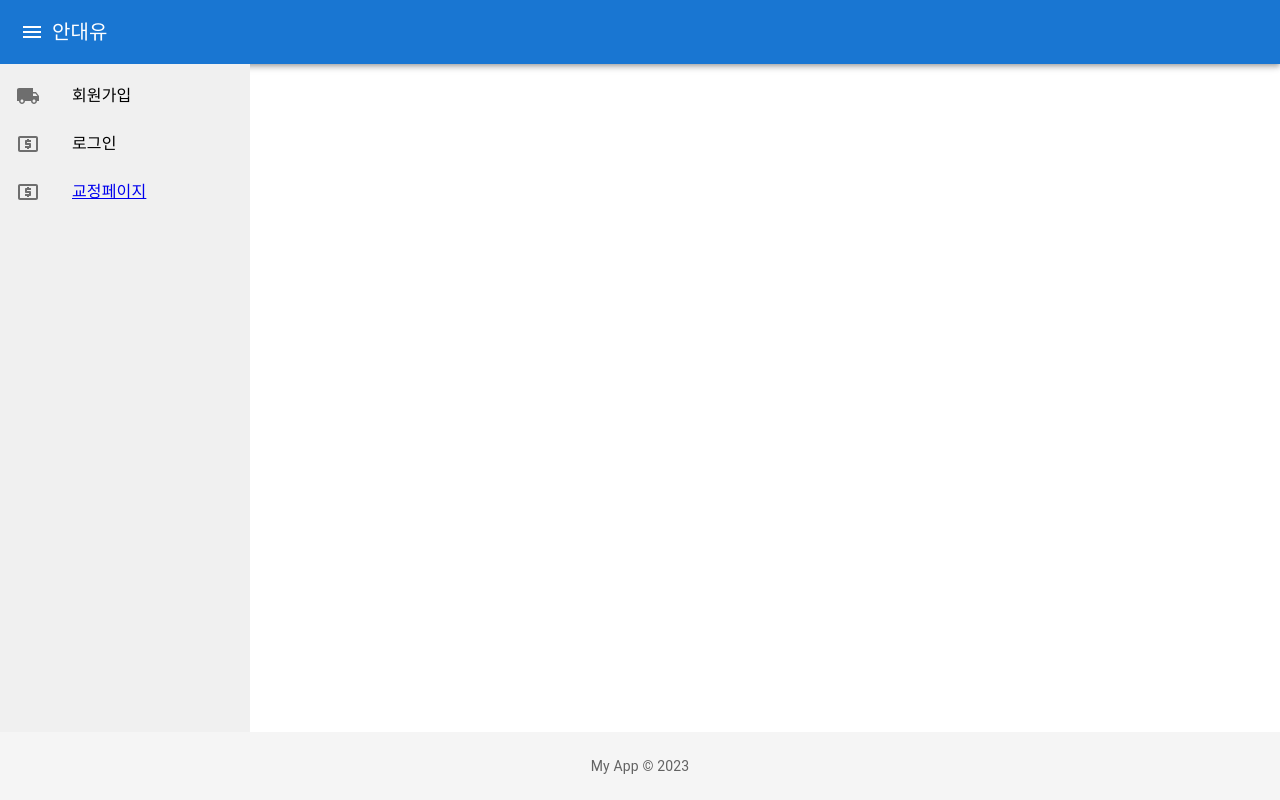
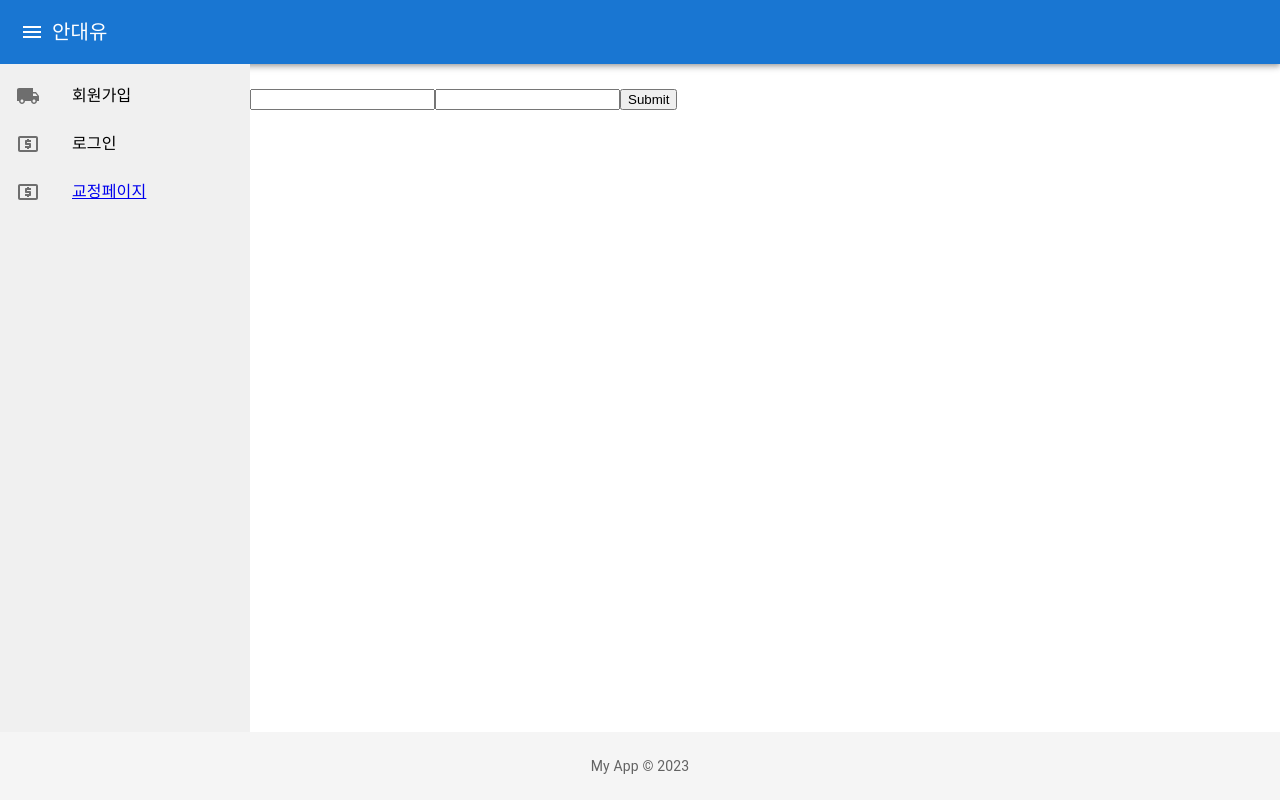
Before and after one commit to pepperdad/Mui-practice, a React (Create React App) app: page /useHookForm in a window 1280 px wide. Built offline with nearby package versions, Linux system fonts and the light colour scheme.

Commit message:
feat: react-hook-form 추가 및 주석 추가

```diff
--- a/package.json
+++ b/package.json
@@ -12,6 +12,7 @@
     "@testing-library/user-event": "^13.5.0",
     "react": "^18.2.0",
     "react-dom": "^18.2.0",
+    "react-hook-form": "^7.45.1",
     "react-router-dom": "^6.14.0",
     "react-scripts": "5.0.1",
     "web-vitals": "^2.1.4"
--- a/src/Layout.js
+++ b/src/Layout.js
@@ -12,6 +12,7 @@ import { BrowserRouter as Router, Link, Route, Routes } from "react-router-dom";
 import FormComponent from "./FormComponent";
 import DataPage from "./DataPage";
 import MyComponent from "./MyComponent";
+import MyReackHookForm from "./MyReackHookForm";
 
 const Layout = ({ children }) => {
   return (
@@ -64,6 +65,7 @@ const Layout = ({ children }) => {
             <Route path="/" element={<FormComponent />} />
             <Route path="/data/:data" element={<DataPage />} />
             <Route path="/componentPage" element={<MyComponent />} />
+            <Route path="/useHookForm" element={<MyReackHookForm />} />
           </Routes>
         </Box>
       </Box>
--- a/src/MyComponent.js
+++ b/src/MyComponent.js
@@ -36,3 +36,8 @@ const MyComponent = () => {
 };
 
 export default MyComponent;
+// useEffect 훅을 사용하여 컴포넌트가 마운트되었을 때 데이터를 가져오는 비동기 함수를 호출합니다. 데이터를 가져오는 로직은 프로젝트의 요구사항에 맞게 구현해야 합니다. 이 예시에서는 3초 후에 데이터를 설정하는 비동기 처리를 예시로 사용하였습니다.
+
+// isLoading 상태를 확인하여 로딩 중인 경우에는 CircularProgress 컴포넌트를 표시합니다. 데이터가 로딩되어 isLoading이 false로 변경되면, 실제 데이터를 화면에 표시합니다.
+
+// 위의 코드 예시에서는 CircularProgress 컴포넌트를 사용하여 MUI에서 제공하는 로딩 스피너를 활용하였습니다. 로딩 중에는 로딩 스피너가 보여지고, 데이터가 로딩되면 데이터가 화면에 표시됩니다. 이렇게 구현하면 사용자에게 로딩 상태를 시각적으로 보여주고, 데이터가 불러와진 후에 화면을 보여줄 수 있습니다.
--- /dev/null
+++ b/src/MyReackHookForm.js
@@ -0,0 +1,49 @@
+import { TextField, Typography } from "@mui/material";
+import React, { useState } from "react";
+import { useForm } from "react-hook-form";
+
+const MyReackHookForm = () => {
+  const {
+    register,
+    handleSubmit,
+    formState: { errors },
+  } = useForm();
+
+  const [loginData, setLoginData] = useState({});
+
+  const onSubmit = (data) => {
+    console.log(data);
+    setLoginData(data);
+  };
+
+  return (
+    <>
+      <form onSubmit={handleSubmit(onSubmit)}>
+        <input type="text" {...register("name", { required: true })} />
+        {errors.name && <span>This field is required</span>}
+
+        <input
+          type="email"
+          {...register("email", { required: true, pattern: /^\S+@\S+$/i })}
+        />
+        {errors.email && <span>Please enter a valid email</span>}
+
+        <button type="submit">Submit</button>
+      </form>
+
+      <Typography>{loginData.name}</Typography>
+      <Typography>{loginData.email}</Typography>
+    </>
+  );
+};
+
+export default MyReackHookForm;
+// 위의 코드에서 useForm 훅을 사용하여 폼의 상태와 메소드를 초기화하고, register 메소드를 사용하여 각각의 입력 필드를 등록합니다. handleSubmit 메소드를 폼의 onSubmit 이벤트 핸들러로 설정하여 폼이 제출될 때 호출될 함수를 지정합니다.
+
+// 유효성 검사 및 오류 메시지 표시하기:
+// register 메소드를 사용하여 각 입력 필드를 등록할 때 유효성 검사 규칙을 함께 지정할 수 있습니다. errors 객체를 통해 오류 상태를 확인하고, 필요한 경우 오류 메시지를 표시할 수 있습니다.
+
+// 데이터 제출하기:
+// handleSubmit 메소드를 폼의 onSubmit 이벤트 핸들러로 설정하여 폼이 제출될 때 호출될 함수를 지정합니다. 데이터가 제출될 때 onSubmit 함수가 호출되며, 해당 함수에서 데이터를 처리하거나 API 요청을 보낼 수 있습니다.
+
+// 이렇게 React Hook Form을 사용하여 간단한 폼을 관리할 수 있습니다. 더 자세한 내용과 고급 사용법은 React Hook Form 공식 문서를 참고하시면 도움이 됩니다.
```
Also changed, not shown: 1 other file (tests, documents, lock files or other folders).
